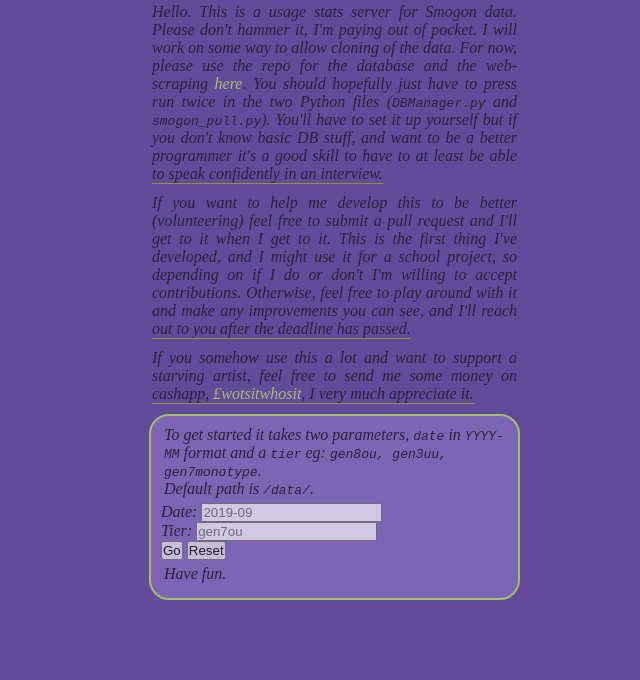
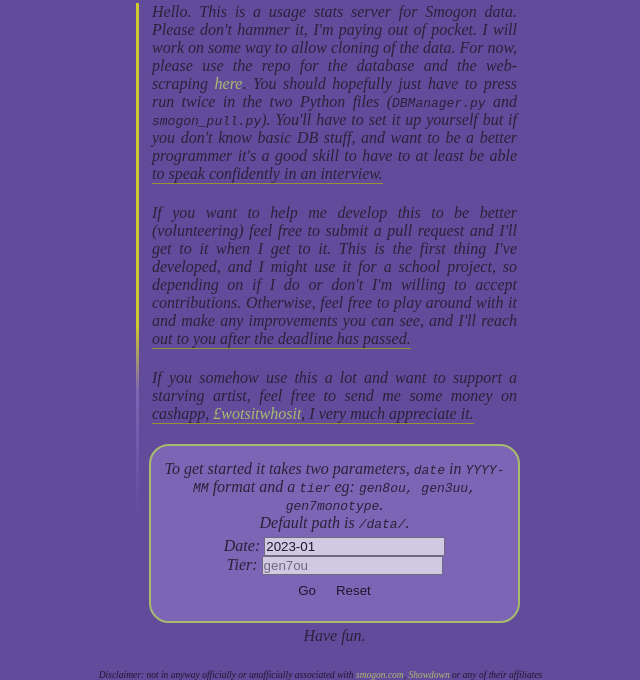
Before and after one commit to Stu-Gotz/usage_server, a website: page public/index.html in a window 1280 px wide. Both pictures are taken after a click on the button "Reset". Shown: the part 177-857 px from the top of the page, without its empty margins (312-952 px from the left). Before the commit the page ends 800 px from the top, so only its background shows below. Drawn offline with Linux system fonts and the light colour scheme.

Commit message:
finally got styling how i like it, next step maybe work on a printout for the serve, also update server

```diff
--- a/public/index.html
+++ b/public/index.html
@@ -6,7 +6,7 @@
   <meta http-equiv="X-UA-Compatible" content="IE=edge">
   <meta name="viewport" content="width=device-width, initial-scale=1.0">
   <title>Usage Stats</title>
-  <script src="main.js"></script>
+
   <!-- <script src="index.js"></script> -->
 </head>
 <body>
@@ -15,8 +15,6 @@
   </header>
   <div class="greeting" id="main-text">
     <div class="wrapper">
-
-
       <div class="text-container">
         <p class="text">Hello. This is a usage stats server for Smogon data.
         Please don't hammer it, I'm paying out of pocket.
@@ -48,24 +46,31 @@
             <ul>
               <li class="date">
                 <label for="date">Date:</label>
-            <input type="text" name="date" id="date-input" placeholder="2019-09">
+                <input type="text" name="date" id="date-input" placeholder="2019-09"
+                value="2020-01">
               </li>
               <li class="tier">
                 <label for="tier">Tier:</label>
-            <input type="text" name="tier" id="tier-input" placeholder="gen7ou">
+                <input type="text" name="tier" id="tier-input" placeholder="gen7ou" value="gen7ou">
               </li>
-          <li>
+              <li class="list-btns">
                 <button onclick="fetchAPI()" class="submit">Go</button>
                 <button onclick="resetForm()" class="clear">Reset</button>
               </li>
             </ul>
           </p>
+        </div>
           <p class="text-under">
           Have fun.
           </p>
       </div>
     </div>
   </div>
-  </div>
+  <footer>Disclaimer: not in anyway officially or unofficially associated with
+    <a href="https://www.smogon.com">smogon.com</a>,
+    <a href="https://play.pokemonshowdown.com">Showdown</a>
+    or any of their affiliates</footer>
+
+  <script src="main.js"></script>
 </body>
 </html>
--- a/public/main.js
+++ b/public/main.js
@@ -1,14 +1,45 @@
 let data = {}
 
-function fetchAPI() {
-  data = {}
+function getMonth() {
+  const d = new Date();
+  let month = d.getUTCMonth() + 1;
+  let year = d.getUTCFullYear();
+
+  month = month.toString();
+  month = `0${month}`;
+
+  valueString = `${year}-${month}`;
+  console.log(valueString)
+  return valueString;
+}
+
+// document.getElementById('date-input').value = getMonth();
+
+
+
+async function fetchAPI() {
+
   const baseURL = "https://usage-server.herokuapp.com/data"
   const date = document.getElementById("date-input").value;
   const tier = document.getElementById("tier-input").value;
 
-  window.location.replace(`${baseURL}/${date}/${tier}`)
+  const url = `${baseURL}/${date}/${tier}`;
+
+  const res = await fetch(url);
+
+  const data = await res.json();
+  // console.log(data.data)
+  // for(const [key, value] of Object.entries(data.data)){
+  //   console.log(`${key}: ${value}`);
+  // }
+  const results = new Array();
+  results.push(data.data);
+  console.log(results)
+  return results
 }
 
+
 function resetForm(){
-  document.getElementById("userForm").reset();
+  document.getElementById("date-input").value = getMonth();
+  document.getElementById("tier-input").value = "";
 }
--- a/public/style.css
+++ b/public/style.css
@@ -7,18 +7,25 @@
 *::after {
   margin: 0;
   padding: 0;
+
 }
 
 html {
   font-size: 62.5%;
+  box-sizing: border-box;
+}
+
+button {
+  padding: 8px;
+  background: none;
+  border: none;
 }
 
 body {
-  box-sizing: border-box;
   font-family: 'dank mono';
   font-size: 1.6rem;
   font-style: italic;
-  height: 100%;
+  height: 100vh;
   width: 100%;
   background-color: #634b9b;
   opacity: .7;
@@ -54,6 +61,8 @@
 
 ul {
   list-style: none;
+  display: flex;
+  flex-flow: column;
 }
 li {
   text-decoration: none;
@@ -64,6 +73,11 @@
   margin-bottom: 5px;
 }
 
+footer {
+  text-align: center;
+  font-size: .95rem;
+  margin-right: 15px;
+}
 /*
   classes
 */
@@ -72,6 +86,7 @@
   margin-left: auto;
   display: block;
 }
+
 .greeting {
   display: flex;
   /* align-items: center;
@@ -86,7 +101,7 @@
 .text {
   border-bottom: 1px solid #acaf09;
   position: relative;
-  margin-bottom: 10px;
+  margin-bottom: 20px;
   text-align: justify;
 }
 
@@ -102,10 +117,11 @@
 
 .text-container {
   border-left: 3px solid;
-  border-image: linear-gradient(rgba(249, 253, 1), rgb(137, 113, 192), rgb(99, 75, 155));
+  border-image: linear-gradient(rgba(249, 253, 1) 50%, rgb(137, 113, 192) 60%, hsl(258, 35%, 45%)80%) 1;
   padding-left: 10px;
   overflow: hidden;
-
+  display: flex;
+  flex-direction: column;
 }
 
 .text-container::before {
@@ -113,24 +129,35 @@
   height: 150%;
   width: 150%;
   background: linear-gradient(rgba(249, 253, 1) 70%, rgb(137, 113, 192) 80%, rgb(99, 75, 155));
-  animation: bgRotate 10s linear infinite;
+  animation: 10s infinite linear bgRotate;
 }
 
 .cashtag {
   color:#c5eb5c
 }
 
+.date, .tier, .list-btns {
+  align-self: center;
+}
+
+
 .text-lower {
   border: 2px solid #c5eb5c;
   border-radius: 20px;
   padding: 10px;
   background-color: #8971c0;
+  display: flex;
+  flex-direction: column;
 }
 .text-under {
+  margin-top: 4px;
   border-bottom: none;
+  text-align: center;
 }
 
-
+/*
+  Keyframes
+*/
 @keyframes bgRotate {
   to {
     transform: rotate(360deg);
```
Lines whose indentation alone changed are shown as unchanged.
